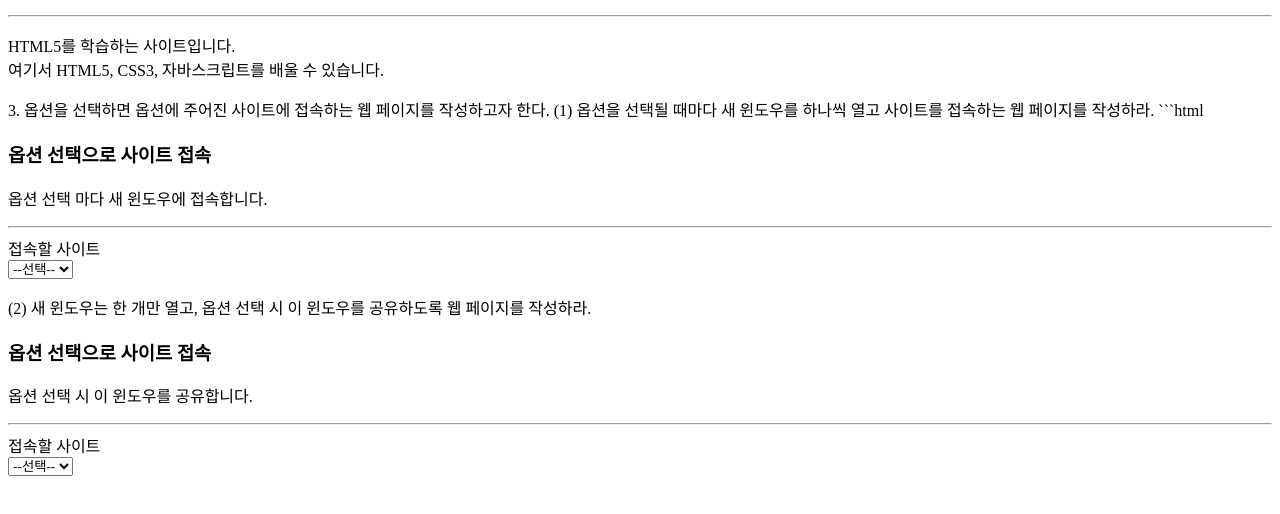
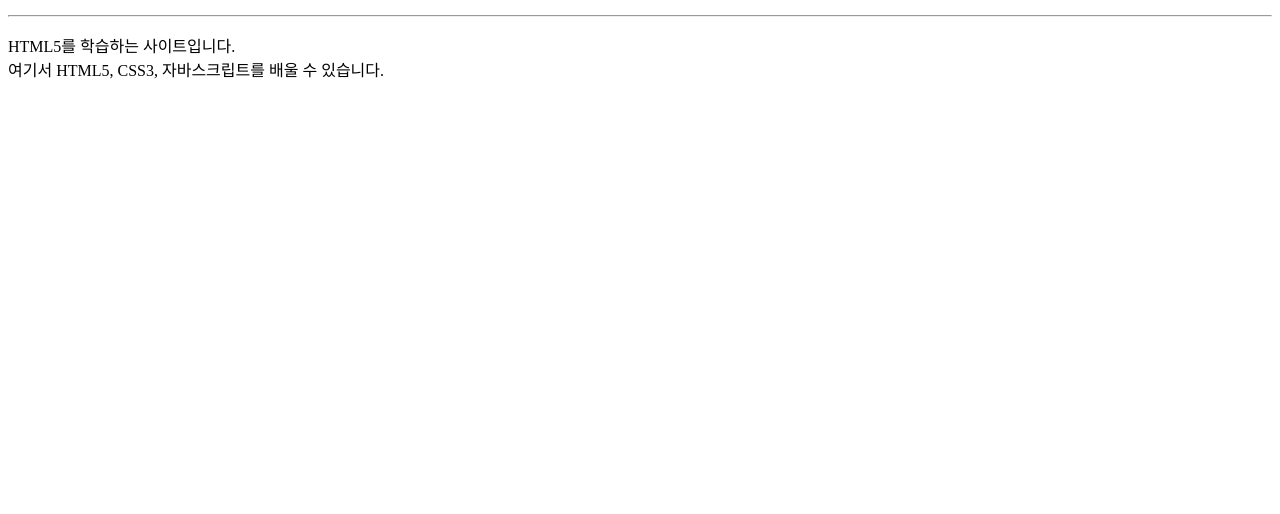
Before and after one commit to 01028069113a-droid/Webp, a plain HTML site: page 1111/10-2 (실습문제).html in a window 1280 px wide. Shown: the part 76-590 px from the top of the page. Drawn offline with Linux system fonts and the light colour scheme.

Commit message:
Update 10-2 (실습문제).html

````diff
--- a/1111/10-2 (실습문제).html
+++ b/1111/10-2 (실습문제).html
@@ -31,87 +31,3 @@
     </p>
 </body>
 </html>
-
-
-
-3. 옵션을 선택하면 옵션에 주어진 사이트에 접속하는 웹 페이지를 작성하고자 한다.
-
-(1) 옵션을 선택될 때마다 새 윈도우를 하나씩 열고 사이트를 접속하는 웹 페이지를 작성하라.
-
-```html
-<!DOCTYPE html>
-<html>
-<head>
-    <meta charset="utf-8">
-    <title>사이트 접속</title>
-    <script>
-        function openSite(sel) {
-            let url = sel.value;
-            window.open(url, "", "width=500,height=400");
-        }
-    </script>
-</head>
-<body>
-    <h3>옵션 선택으로 사이트 접속</h3>
-    <p>옵션 선택 마다 새 윈도우에 접속합니다.</p>
-    <hr>
-    <form>
-        <label>접속할 사이트</label><br>
-        <select onchange="openSite(this)">
-            <option value="">--선택--</option>
-            <option value="https://www.naver.com">네이버</option>
-            <option value="https://www.google.co.kr">구글</option>
-            <option value="https://www.oracle.com">오라클</option>
-        </select>
-    </form>
-</body>
-</html>
-
-
-
-
-(2) 새 윈도우는 한 개만 열고, 옵션 선택 시 이 윈도우를 공유하도록 웹 페이지를 작성하라.
-
-
-<!DOCTYPE html>
-<html>
-<head>
-    <meta charset="utf-8">
-    <title>사이트 접속</title>
-    <script>
-        let win = null; // 창 객체를 저장할 전역 변수
-
-        function openSite(sel) {
-            let url = sel.value;
-            if(url == "") return;
-
-            // 창이 열려있지 않거나 닫혀있으면 새로 생성 ("myWin" 이라는 이름 지정)
-            if (win == null || win.closed) {
-                win = window.open(url, "myWin", "width=500,height=400");
-            } else {
-                // 이미 열려있는 창이 있다면 주소만 이동시키고 포커스 부여
-                win.location.href = url;
-                win.focus();
-            }
-        }
-    </script>
-</head>
-<body>
-    <h3>옵션 선택으로 사이트 접속</h3>
-    <p>옵션 선택 시 이 윈도우를 공유합니다.</p>
-    <hr>
-    <form>
-        <label>접속할 사이트</label><br>
-        <select onchange="openSite(this)">
-            <option value="">--선택--</option>
-            <option value="https://www.naver.com">네이버</option>
-            <option value="https://www.google.co.kr">구글</option>
-            <option value="https://www.oracle.com">오라클</option>
-        </select>
-    </form>
-</body>
-</html>
-
-
-<FollowUp label="자바스크립트 window.open() 함수의 속성이나 창 제어 관련 추가 설명이 필요하신가요?"
-  query="자바스크립트 window.open() 함수의 다양한 매개변수와 창 제어 방법에 대해 설명해 줘."/>
````
